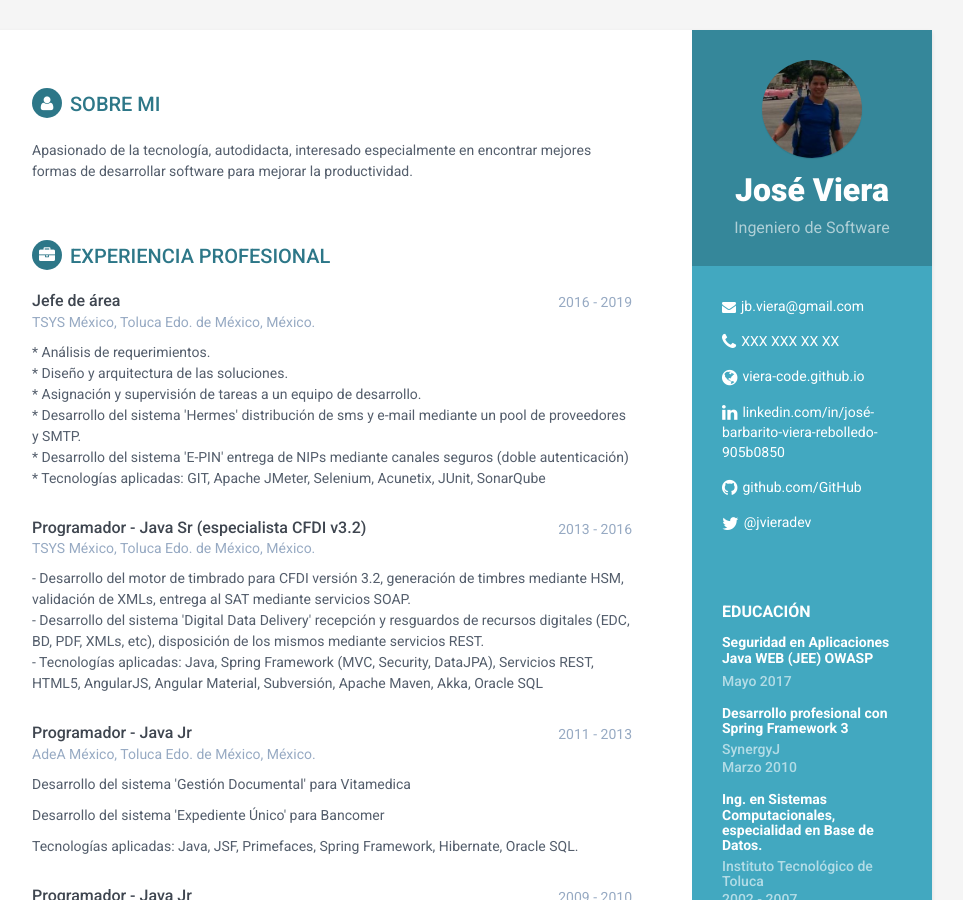
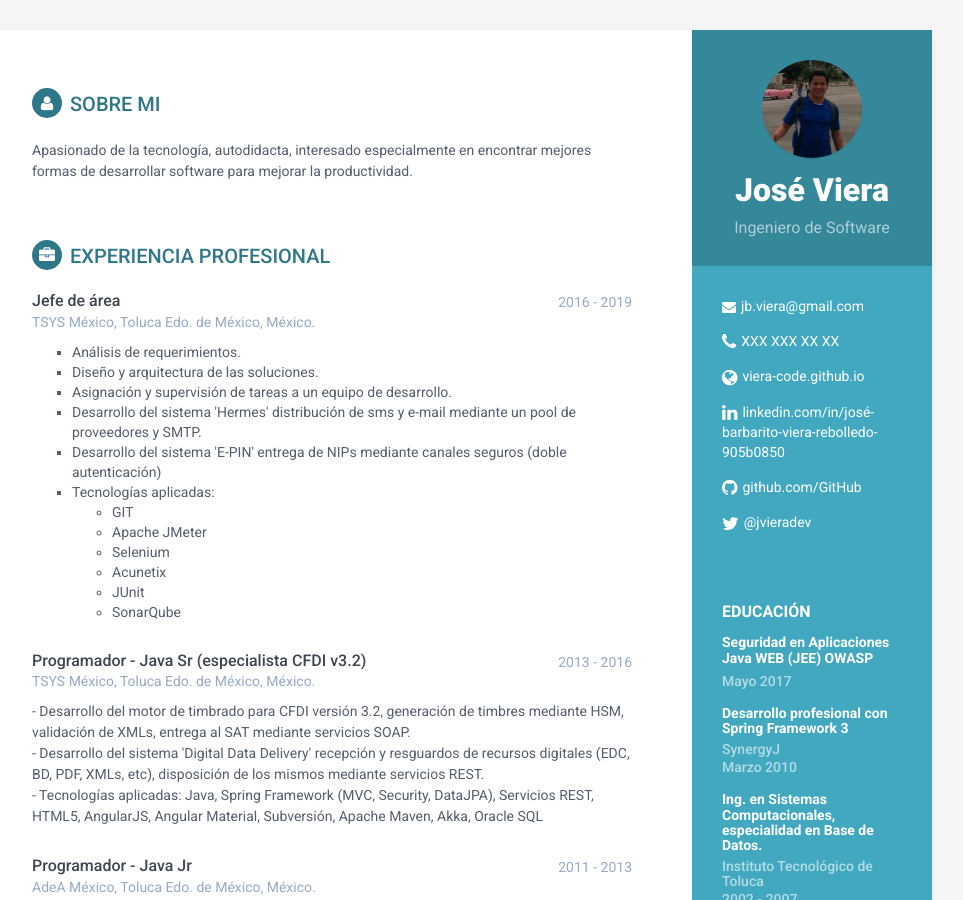
Before and after one commit to jviera/jviera.github.io, a Jekyll site: the page built from index.html, in a window 1280 px wide and 900 px high. Shown: the whole window, without its empty margins (188-1151 px from the left). Built offline with Jekyll 4.4.1, drawn with Linux system fonts in a browser that asks for light colours.

Commit message:
Update experience.html

```diff
--- a/_includes/experience.html
+++ b/_includes/experience.html
@@ -10,14 +10,25 @@
             <div class="company">TSYS México, Toluca Edo. de México, México.</div>
         </div>
         <div class="details">
-                        <p>
-                            * Análisis de requerimientos.<br>
-                            * Diseño y arquitectura de las soluciones.<br>
-                            * Asignación y supervisión de tareas a un equipo de desarrollo.<br>
-                            * Desarrollo del sistema 'Hermes' distribución de sms y e-mail mediante un pool de proveedores y SMTP.<br>
-                            * Desarrollo del sistema 'E-PIN' entrega de NIPs mediante canales seguros (doble autenticación)<br>
-                            * Tecnologías aplicadas: GIT, Apache JMeter, Selenium, Acunetix, JUnit, SonarQube
-                        </p>
+
+            <ul style="list-style-type:square;">
+                <li>Análisis de requerimientos.</li>
+                <li>Diseño y arquitectura de las soluciones.</li>
+                <li>Asignación y supervisión de tareas a un equipo de desarrollo.</li>
+                <li>Desarrollo del sistema 'Hermes' distribución de sms y e-mail mediante un pool de proveedores y
+                    SMTP.</li>
+                <li>Desarrollo del sistema 'E-PIN' entrega de NIPs mediante canales seguros (doble autenticación)</li>
+                <li>Tecnologías aplicadas:
+                    <ul>
+                      <li>GIT</li>
+                      <li>Apache JMeter</li>
+                      <li>Selenium</li>
+                      <li>Acunetix</li>
+                      <li>JUnit</li>
+                      <li>SonarQube</li>
+                    </ul>
+                  </li>
+            </ul>
         </div>
     </div>
 
@@ -31,9 +42,12 @@
         </div>
         <div class="details">
             <p>
-                            - Desarrollo del motor de timbrado para CFDI versión 3.2, generación de timbres mediante HSM, validación de XMLs, entrega al SAT mediante servicios SOAP.<br>
-                            - Desarrollo del sistema 'Digital Data Delivery' recepción y resguardos de recursos digitales (EDC, BD, PDF, XMLs, etc), disposición de los mismos mediante servicios REST.<br>
-                            - Tecnologías aplicadas: Java, Spring Framework (MVC, Security, DataJPA), Servicios REST, HTML5, AngularJS, Angular Material, Subversión, Apache Maven, Akka, Oracle SQL<br>
+                - Desarrollo del motor de timbrado para CFDI versión 3.2, generación de timbres mediante HSM, validación
+                de XMLs, entrega al SAT mediante servicios SOAP.<br>
+                - Desarrollo del sistema 'Digital Data Delivery' recepción y resguardos de recursos digitales (EDC, BD,
+                PDF, XMLs, etc), disposición de los mismos mediante servicios REST.<br>
+                - Tecnologías aplicadas: Java, Spring Framework (MVC, Security, DataJPA), Servicios REST, HTML5,
+                AngularJS, Angular Material, Subversión, Apache Maven, Akka, Oracle SQL<br>
             </p>
         </div>
     </div>
```
Lines whose indentation alone changed are shown as unchanged.
